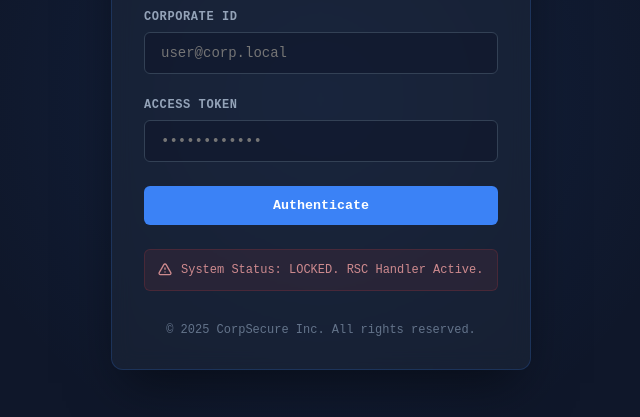
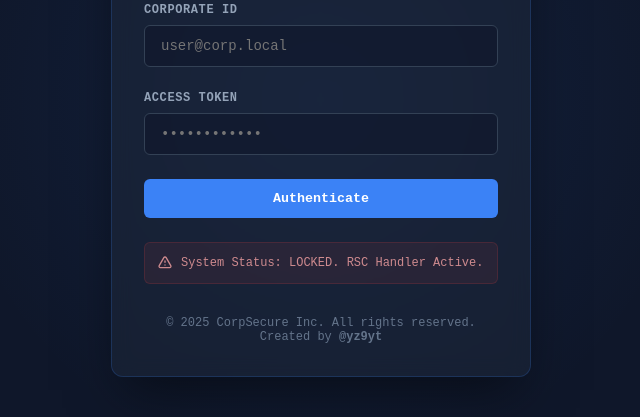
Before and after one commit to yz9yt/React2Shell-CTF, a website: page public/index.html in a window 1280 px wide. Shown: the part 301-718 px from the top of the page, without its empty margins (319-959 px from the left). Drawn offline with Linux system fonts and the light colour scheme.

Commit message:
Add credits to @yz9yt

```diff
--- a/public/index.html
+++ b/public/index.html
@@ -202,7 +202,8 @@
 
         <div class="footer">
             <!-- HINT: Debugging enabled on POST / for QA team. Check RSC headers. -->
-            &copy; 2025 CorpSecure Inc. All rights reserved.
+            &copy; 2025 CorpSecure Inc. All rights reserved. <br>
+            Created by <a href="https://x.com/yz9yt" target="_blank" style="color: #64748b; text-decoration: none; font-weight: bold;">@yz9yt</a>
         </div>
     </div>
 
```
Also changed, not shown: README.md.
